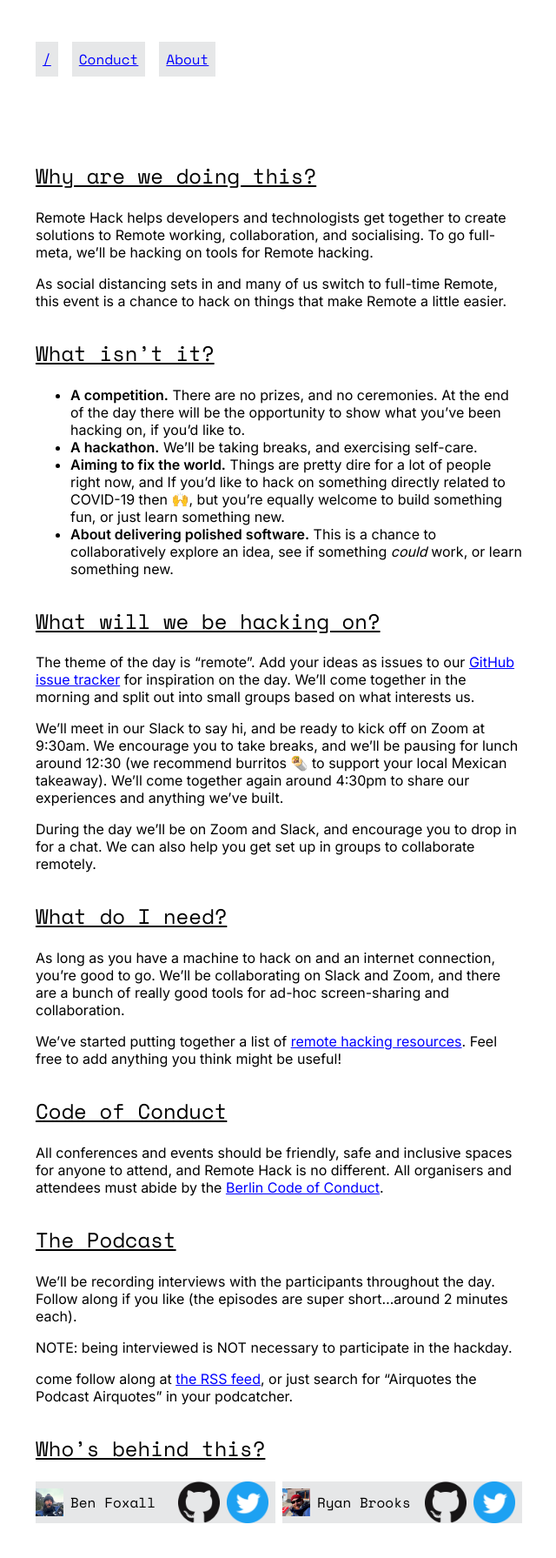
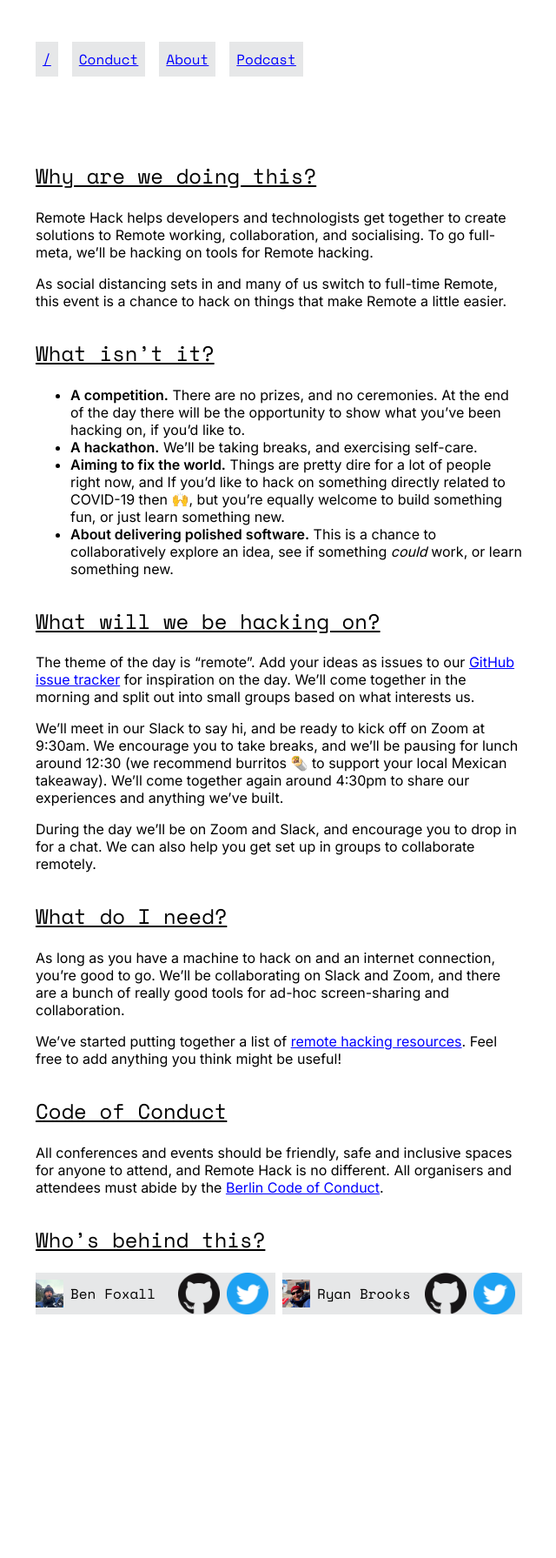
Before and after one commit to remotehack/remotehack.github.io, a Jekyll site: the page built from about.md, in a window 1280 px wide. Shown: the whole page at 87% size, without its empty margins (319-959 px from the left). Built offline with Jekyll 4.4.1, drawn with Linux system fonts in a browser that asks for light colours; our own code applies the rules of GitHub Pages for plain Markdown files; after the commit the page ends 1551 px from its top, so only the background shows below that.

Commit message:
Move podcast to it's own page 💅

```diff
--- a/_layouts/default.html
+++ b/_layouts/default.html
@@ -51,7 +51,7 @@
     <a href="/"> / </a>
     <a href="/code-of-conduct"> Conduct </a>
     <a href="/about"> About </a>
-    <!-- <a href="/podcast"> Podcast </a> -->
+    <a href="/podcast"> Podcast </a>
   </nav>
 
 
--- a/about.md
+++ b/about.md
@@ -37,14 +37,6 @@ We've started putting together a list of [remote hacking resources](https://gith
 
 All conferences and events should be friendly, safe and inclusive spaces for anyone to attend, and Remote Hack is no different. All organisers and attendees must abide by the [Berlin Code of Conduct](https://berlincodeofconduct.org).
 
-## The Podcast
-
-We'll be recording interviews with the participants throughout the day. Follow along if you like (the episodes are super short...around 2 minutes each).
-
-NOTE: being interviewed is NOT necessary to participate in the hackday.
-
-come follow along at [the RSS feed](https://remotehack.space/live/feed), or just search for "Airquotes the Podcast Airquotes" in your podcatcher.
-
 ## Who's behind this?
 
 <ul class="🎩">
```
Also changed, not shown: podcast.md (added, +11 -0 lines).
